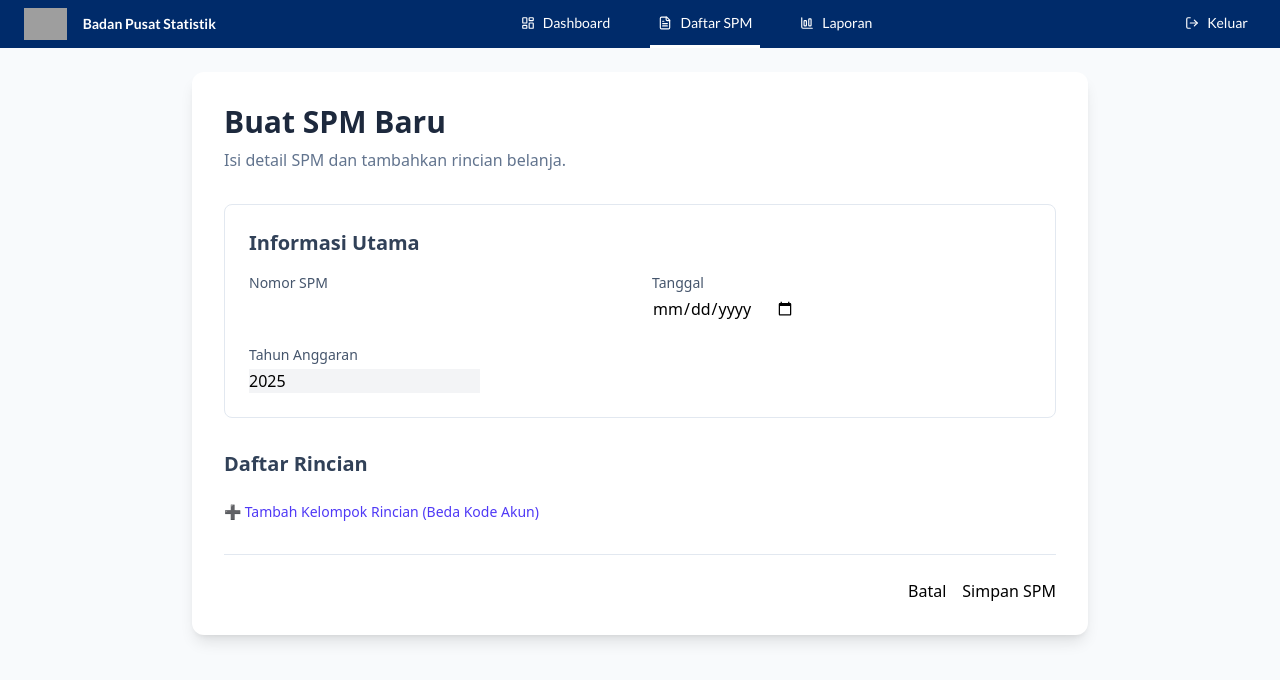
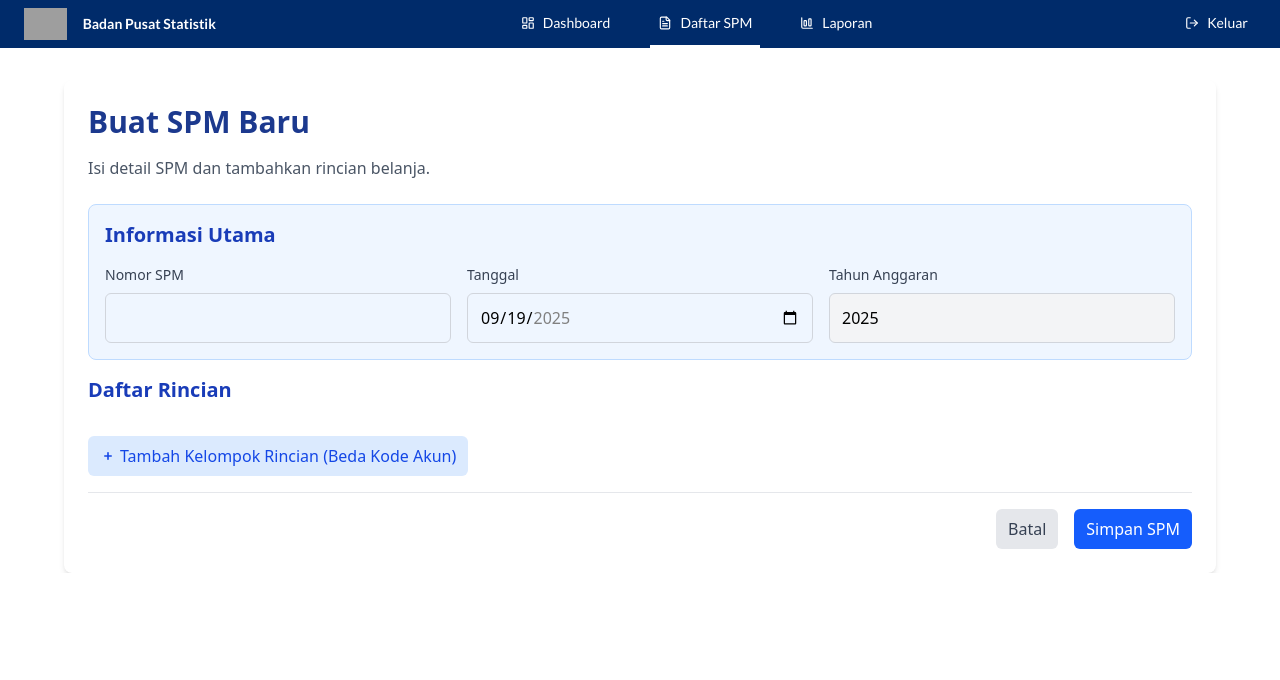
Before and after one commit to Kelwik/bps-spm-frontend, a React (Vite) app: page /spm/baru in a window 1280 px wide. Shown: the top 680 px of the page. Built offline with nearby package versions, Linux system fonts and the light colour scheme; sample sign-in values are in the browser's storage; grey boxes are pictures that could not be loaded.

Commit message:
Current working before status updt

```diff
--- a/src/App.jsx
+++ b/src/App.jsx
@@ -10,7 +10,6 @@ import SpmCreatePage from './pages/SpmCreatePage';
 
 function App() {
   return (
-    <>
     <BrowserRouter>
       <Routes>
         <Route path="/login" element={<LoginPage />} />
@@ -33,7 +32,6 @@ function App() {
         </Route>
       </Routes>
     </BrowserRouter>
-    </>
   );
 }
 
--- a/src/components/RincianGroup.jsx
+++ b/src/components/RincianGroup.jsx
@@ -42,17 +42,17 @@ function RincianGroup({ groupData, onUpdate, onRemove, isFirst }) {
   };
 
   return (
-    <div className="p-6 bg-blue-50 border border-blue-200 rounded-xl shadow-sm relative overflow-hidden">
+    <div className="p-3 bg-blue-50 border border-blue-200 rounded-lg shadow-sm overflow-hidden">
       {!isFirst && (
         <button
           type="button"
           onClick={onRemove}
-          className="absolute -top-4 -right-4 bg-red-500 text-white rounded-full h-8 w-8 flex items-center justify-center hover:bg-red-600 transition-colors z-10"
-          title="Hapus Kelompok Rincian"
+          className="mb-1 text-red-500 hover:text-red-700 transition-colors"
         >
+          {/* x icon */}
           <svg
             xmlns="http://www.w3.org/2000/svg"
-            className="h-5 w-5"
+            className="h-5 w-5 shrink-0"
             fill="none"
             viewBox="0 0 24 24"
             stroke="currentColor"
@@ -67,46 +67,53 @@ function RincianGroup({ groupData, onUpdate, onRemove, isFirst }) {
         </button>
       )}
 
-      <div className="grid grid-cols-1 md:grid-cols-3 gap-6 mb-6">
-        <div>
-          <label className="block text-sm font-medium text-gray-700 mb-2">
+      {/* note: add min-w-0 to child wrappers so long content can shrink */}
+      <div className="grid grid-cols-1 sm:grid-cols-3 gap-1 mb-1">
+        <div className="min-w-0">
+          <label className="block text-sm font-medium text-gray-700 mb-1">
             Kode Program
           </label>
           <input
             type="text"
             value={groupData.kodeProgram}
             onChange={(e) => handleInputChange('kodeProgram', e.target.value)}
-            className="w-full p-3 border border-gray-300 rounded-md focus:ring-2 focus:ring-blue-500 focus:border-blue-500"
+            className="w-full p-2 border border-gray-300 rounded-md focus:ring-2 focus:ring-blue-500 focus:border-blue-500"
             required
           />
         </div>
-        <div>
-          <label className="block text-sm font-medium text-gray-700 mb-2">
+
+        <div className="min-w-0">
+          <label className="block text-sm font-medium text-gray-700 mb-1">
             Kode Kegiatan
           </label>
           <input
             type="text"
             value={groupData.kodeKegiatan}
             onChange={(e) => handleInputChange('kodeKegiatan', e.target.value)}
-            className="w-full p-3 border border-gray-300 rounded-md focus:ring-2 focus:ring-blue-500 focus:border-blue-500"
+            className="w-full p-2 border border-gray-300 rounded-md focus:ring-2 focus:ring-blue-500 focus:border-blue-500"
             required
           />
         </div>
-        <div>
-          <label className="block text-sm font-medium text-gray-700 mb-2">
+
+        <div className="min-w-0">
+          <label className="block text-sm font-medium text-gray-700 mb-1">
             Kode Akun
           </label>
           <select
             value={groupData.kodeAkunId || ''}
             onChange={(e) => handleInputChange('kodeAkunId', e.target.value)}
-            className="w-full p-3 border border-gray-300 rounded-md focus:ring-2 focus:ring-blue-500 focus:border-blue-500 text-base"
+            className="w-full p-2 border border-gray-300 rounded-md focus:ring-2 focus:ring-blue-500 focus:border-blue-500 text-base min-w-0 truncate"
             required
           >
             <option value="" disabled>
               {isLoadingKodeAkun ? 'Memuat...' : 'Pilih Kode Akun'}
             </option>
             {kodeAkunList?.map((akun) => (
-              <option key={akun.id} value={akun.id}>
+              <option
+                key={akun.id}
+                value={akun.id}
+                title={`${akun.kode} - ${akun.nama}`} // full text on hover
+              >
                 {akun.kode} - {akun.nama}
               </option>
             ))}
@@ -114,7 +121,7 @@ function RincianGroup({ groupData, onUpdate, onRemove, isFirst }) {
         </div>
       </div>
 
-      <div className="space-y-4">
+      <div className="space-y-1">
         {groupData.items.map((item) => (
           <RincianItem
             key={item.id}
@@ -130,9 +137,13 @@ function RincianGroup({ groupData, onUpdate, onRemove, isFirst }) {
       <button
         type="button"
         onClick={handleAddItem}
-        className="mt-6 inline-flex items-center px-4 py-2 bg-blue-100 text-blue-700 rounded-md hover:bg-blue-200 transition-colors"
+        className="mt-1 inline-flex items-center px-3 py-2 bg-blue-100 text-blue-700 rounded-md hover:bg-blue-200 transition-colors"
       >
-        <svg className="w-5 h-5 mr-2" fill="currentColor" viewBox="0 0 20 20">
+        <svg
+          className="w-4 h-4 mr-1 shrink-0"
+          fill="currentColor"
+          viewBox="0 0 20 20"
+        >
           <path
             fillRule="evenodd"
             d="M10 5a1 1 0 011 1v3h3a1 1 0 110 2h-3v3a1 1 0 11-2 0v-3H6a1 1 0 110-2h3V6a1 1 0 011-1z"
--- a/src/pages/SpmCreatePage.jsx
+++ b/src/pages/SpmCreatePage.jsx
@@ -6,73 +6,79 @@ import apiClient from '../api';
 import RincianGroup from '../components/RincianGroup';
 import { useQuery, useMutation, useQueryClient } from '@tanstack/react-query';
 
-// Komponen Halaman untuk membuat atau mengedit SPM
 function SpmCreatePage({ isEditMode = false }) {
-  const { id: spmId } = useParams(); // Ambil ID dari URL jika dalam mode edit
+  const { id: spmId } = useParams();
   const navigate = useNavigate();
   const queryClient = useQueryClient();
   const { user } = useAuth();
   const { selectedSatkerId, tahunAnggaran: selectedYear } = useSatker();
 
-  // --- State Lokal Komponen ---
-  const [spmData, setSpmData] = useState({ nomorSpm: '', tanggal: '' });
+  const getDefaultTanggal = (year) => {
+    const today = new Date();
+    const month = String(today.getMonth() + 1).padStart(2, '0');
+    const day = String(today.getDate()).padStart(2, '0');
+    return `${year}-${month}-${day}`;
+  };
+
+  const [spmData, setSpmData] = useState({
+    nomorSpm: '',
+    tanggal: getDefaultTanggal(selectedYear),
+    tahunAnggaran: selectedYear,
+  });
   const [rincianGroups, setRincianGroups] = useState([]);
   const [error, setError] = useState(null);
 
-  // --- Pengambilan Data untuk Mode Edit ---
   const { data: existingSpmData, isLoading: isLoadingSpm } = useQuery({
     queryKey: ['spm', spmId],
     queryFn: async () => {
       const res = await apiClient.get(`/spm/${spmId}`);
       return res.data;
     },
-    // Hanya jalankan query ini jika dalam mode edit dan spmId ada
     enabled: isEditMode && !!spmId,
   });
 
-  // --- Efek untuk Mengisi Form Saat Data Edit Tersedia ---
+  useEffect(() => {
+    setSpmData((prev) => ({
+      ...prev,
+      tanggal: getDefaultTanggal(selectedYear),
+      tahunAnggaran: selectedYear,
+    }));
+  }, [selectedYear]);
+
   useEffect(() => {
     if (isEditMode && existingSpmData) {
-      // 1. Isi data utama SPM
       setSpmData({
         nomorSpm: existingSpmData.nomorSpm,
-        // Format tanggal dari ISO string (YYYY-MM-DDTHH:mm:ss.sssZ) ke YYYY-MM-DD
         tanggal: new Date(existingSpmData.tanggal).toISOString().split('T')[0],
         tahunAnggaran: existingSpmData.tahunAnggaran,
       });
 
-      // 2. Transformasi data rincian dari format 'datar' ke format 'bertingkat'
       const grouped = existingSpmData.rincian.reduce((acc, rincian) => {
         const groupKey = `${rincian.kodeProgram}-${rincian.kodeKegiatan}-${rincian.kodeAkunId}`;
         if (!acc[groupKey]) {
           acc[groupKey] = {
-            id: crypto.randomUUID(), // Buat ID sementara untuk grup
+            id: crypto.randomUUID(),
             kodeProgram: rincian.kodeProgram,
             kodeKegiatan: rincian.kodeKegiatan,
             kodeAkunId: rincian.kodeAkunId,
             items: [],
           };
         }
-        acc[groupKey].items.push({ ...rincian }); // 'id' rincian berasal dari database
+        acc[groupKey].items.push({ ...rincian });
         return acc;
       }, {});
       setRincianGroups(Object.values(grouped));
     }
   }, [isEditMode, existingSpmData]);
 
-  // --- Logika Mutasi (Create/Update) dengan TanStack Mutation ---
   const { mutate: saveSpm, isPending: isSaving } = useMutation({
-    mutationFn: (payload) => {
-      if (isEditMode) {
-        return apiClient.put(`/spm/${spmId}`, payload);
-      }
-      return apiClient.post('/spm', payload);
-    },
+    mutationFn: (payload) =>
+      isEditMode
+        ? apiClient.put(`/spm/${spmId}`, payload)
+        : apiClient.post('/spm', payload),
     onSuccess: () => {
-      // Segarkan kembali data di halaman daftar
       queryClient.invalidateQueries({ queryKey: ['spms'] });
       queryClient.invalidateQueries({ queryKey: ['allRincian'] });
-      // Kembali ke halaman daftar rincian
       navigate('/');
     },
     onError: (err) => {
@@ -85,9 +91,23 @@ function SpmCreatePage({ isEditMode = false }) {
     },
   });
 
-  // --- Handler untuk Form ---
   const handleSpmDataChange = (e) => {
-    setSpmData((prev) => ({ ...prev, [e.target.name]: e.target.value }));
+    const { name, value } = e.target;
+
+    if (name === 'tanggal') {
+      const chosenDate = new Date(value);
+      const forcedDate = new Date(
+        selectedYear,
+        chosenDate.getMonth(),
+        chosenDate.getDate()
+      );
+      setSpmData((prev) => ({
+        ...prev,
+        tanggal: forcedDate.toISOString().split('T')[0],
+      }));
+    } else {
+      setSpmData((prev) => ({ ...prev, [name]: value }));
+    }
   };
 
   const handleAddGroup = () => {
@@ -139,10 +159,9 @@ function SpmCreatePage({ isEditMode = false }) {
       return;
     }
 
-    // Meratakan kembali data rincian untuk dikirim ke API
     const rincianForApi = rincianGroups.flatMap((group) =>
       group.items.map((item) => ({
-        id: isEditMode ? item.id : undefined, // Sertakan ID hanya jika mode edit
+        id: isEditMode ? item.id : undefined,
         kodeProgram: group.kodeProgram,
         kodeKegiatan: group.kodeKegiatan,
         kodeAkunId: group.kodeAkunId,
@@ -168,41 +187,40 @@ function SpmCreatePage({ isEditMode = false }) {
     saveSpm(finalPayload);
   };
 
-  // --- Tampilan UI ---
   if (isEditMode && isLoadingSpm) {
     return (
-      <div className="p-6 text-center">Memuat data SPM untuk diedit...</div>
+      <div className="p-4 text-center">Memuat data SPM untuk diedit...</div>
     );
   }
 
   return (
-    <div className="p-6 bg-slate-50 min-h-screen">
-      <div className="max-w-4xl mx-auto bg-white p-8 rounded-xl shadow-lg">
-        <h1 className="text-3xl font-bold text-slate-800 mb-2">
+    <div className="mt-8 mx-4 md:mx-8 overflow-x-hidden">
+      <div className="bg-white p-4 md:p-6 rounded-lg shadow-md max-w-6xl mx-auto">
+        <h1 className="text-2xl md:text-3xl font-bold text-blue-900 mb-4">
           {isEditMode ? 'Edit SPM' : 'Buat SPM Baru'}
         </h1>
-        <p className="text-slate-500 mb-8">
+        <p className="text-gray-600 mb-6">
           {isEditMode
             ? 'Ubah detail SPM di bawah ini.'
             : 'Isi detail SPM dan tambahkan rincian belanja.'}
         </p>
 
         {error && (
-          <div className="bg-red-100 border-l-4 border-red-500 text-red-700 p-4 mb-6 rounded-md">
-            <p className="font-bold">Error</p>
+          <div className="bg-red-50 border-l-4 border-red-500 text-red-700 p-4 mb-6 rounded-md">
+            <p className="font-semibold">Error</p>
             <p>{error}</p>
           </div>
         )}
 
-        <form onSubmit={handleSubmit} className="space-y-8">
-          {/* Bagian Data Utama */}
-          <div className="p-6 border border-slate-200 rounded-lg">
-            <h2 className="text-xl font-semibold text-slate-700 mb-4">
+        <form onSubmit={handleSubmit} className="space-y-4">
+          {/* Informasi Utama */}
+          <div className="p-4 bg-blue-50 border border-blue-200 rounded-lg">
+            <h2 className="text-lg md:text-xl font-semibold text-blue-800 mb-4">
               Informasi Utama
             </h2>
-            <div className="grid grid-cols-1 md:grid-cols-2 gap-6">
+            <div className="grid grid-cols-1 md:grid-cols-3 gap-4">
               <div>
-                <label className="block text-sm font-medium text-slate-600 mb-1">
+                <label className="block text-sm font-medium text-gray-700 mb-2">
                   Nomor SPM
                 </label>
                 <input
@@ -210,25 +228,27 @@ function SpmCreatePage({ isEditMode = false }) {
                   name="nomorSpm"
                   value={spmData.nomorSpm}
                   onChange={handleSpmDataChange}
-                  className="form-input"
+                  className="w-full p-2 md:p-3 border border-gray-300 rounded-md focus:ring-2 focus:ring-blue-500 focus:border-blue-500"
                   required
                 />
               </div>
               <div>
-                <label className="block text-sm font-medium text-slate-600 mb-1">
+                <label className="block text-sm font-medium text-gray-700 mb-2">
                   Tanggal
                 </label>
                 <input
                   type="date"
                   name="tanggal"
                   value={spmData.tanggal}
+                  min={`${selectedYear}-01-01`}
+                  max={`${selectedYear}-12-31`}
                   onChange={handleSpmDataChange}
-                  className="form-input"
+                  className="w-full p-2 md:p-3 border border-gray-300 rounded-md focus:ring-2 focus:ring-blue-500 focus:border-blue-500"
                   required
                 />
               </div>
               <div>
-                <label className="block text-sm font-medium text-slate-600 mb-1">
+                <label className="block text-sm font-medium text-gray-700 mb-2">
                   Tahun Anggaran
                 </label>
                 <input
@@ -236,18 +256,18 @@ function SpmCreatePage({ isEditMode = false }) {
                   name="tahunAnggaran"
                   value={isEditMode ? spmData.tahunAnggaran : selectedYear}
                   disabled
-                  className="form-input bg-gray-100"
+                  className="w-full p-2 md:p-3 border border-gray-300 rounded-md bg-gray-100 cursor-not-allowed"
                 />
               </div>
             </div>
           </div>
 
-          {/* Bagian Rincian */}
+          {/* Daftar Rincian */}
           <div>
-            <h2 className="text-xl font-semibold text-slate-700 mb-4">
+            <h2 className="text-lg md:text-xl font-semibold text-blue-800 mb-4">
               Daftar Rincian
             </h2>
-            <div className="space-y-6">
+            <div className="space-y-4">
               {rincianGroups.map((group, index) => (
                 <RincianGroup
                   key={group.id}
@@ -261,22 +281,37 @@ function SpmCreatePage({ isEditMode = false }) {
             <button
               type="button"
               onClick={handleAddGroup}
-              className="mt-6 flex items-center gap-2 text-sm font-medium text-indigo-600 hover:text-indigo-800 transition-colors"
+              className="mt-4 inline-flex items-center px-3 py-2 bg-blue-100 text-blue-700 rounded-md hover:bg-blue-200 transition-colors"
             >
-              ➕ Tambah Kelompok Rincian (Beda Kode Akun)
+              <svg
+                className="w-4 h-4 mr-1 shrink-0"
+                fill="currentColor"
+                viewBox="0 0 20 20"
+              >
+                <path
+                  fillRule="evenodd"
+                  d="M10 5a1 1 0 011 1v3h3a1 1 0 110 2h-3v3a1 1 0 11-2 0v-3H6a1 1 0 110-2h3V6a1 1 0 011-1z"
+                  clipRule="evenodd"
+                />
+              </svg>
+              Tambah Kelompok Rincian (Beda Kode Akun)
             </button>
           </div>
 
-          {/* Tombol Aksi */}
-          <div className="pt-6 border-t border-slate-200 flex justify-end gap-4">
+          {/* Buttons */}
+          <div className="pt-4 border-t border-gray-200 flex flex-col sm:flex-row justify-end gap-4">
             <button
               type="button"
               onClick={() => navigate('/')}
-              className="btn-secondary"
+              className="w-full sm:w-auto px-3 py-2 bg-gray-200 text-gray-700 rounded-md hover:bg-gray-300 transition-colors"
             >
               Batal
             </button>
-            <button type="submit" className="btn-primary" disabled={isSaving}>
+            <button
+              type="submit"
+              className="w-full sm:w-auto px-3 py-2 bg-blue-600 text-white rounded-md hover:bg-blue-700 transition-colors"
+              disabled={isSaving}
+            >
               {isSaving
                 ? isEditMode
                   ? 'Memperbarui...'
--- a/src/pages/SpmPage.jsx
+++ b/src/pages/SpmPage.jsx
@@ -22,9 +22,8 @@ const formatCurrency = (number) => {
 
 function SpmListPage() {
   const queryClient = useQueryClient();
-  const { user } = useAuth(); // Dapatkan info user untuk hak akses
+  const { user } = useAuth();
 
-  // 1. Mengambil data SPM dari API
   const {
     data: spms,
     isLoading,
@@ -38,24 +37,19 @@ function SpmListPage() {
     },
   });
 
-  // 2. Setup mutasi untuk menghapus SPM
   const deleteSpmMutation = useMutation({
     mutationFn: (spmId) => apiClient.delete(`/spm/${spmId}`),
     onSuccess: () => {
-      // Jika berhasil, segarkan kembali data di tabel
       queryClient.invalidateQueries({ queryKey: ['spms'] });
-      // Anda mungkin juga ingin menyegarkan daftar rincian jika ada
       queryClient.invalidateQueries({ queryKey: ['allRincian'] });
     },
     onError: (error) => {
-      // Tampilkan notifikasi error (bisa diganti dengan library notifikasi)
       alert(
         `Gagal menghapus SPM: ${error.response?.data?.error || error.message}`
       );
     },
   });
 
-  // Fungsi yang dipanggil saat tombol hapus diklik
   const handleDelete = (spmId, nomorSpm) => {
     if (
       window.confirm(
@@ -67,9 +61,9 @@ function SpmListPage() {
   };
 
   return (
-    <div className="p-4 md:p-6 bg-slate-50 min-h-screen">
+    <div className="p-4 md:p-6 bg-slate-50 min-h-screen overflow-x-hidden">
       <div className="max-w-7xl mx-auto">
-        <div className="flex justify-between items-center mb-6">
+        <div className="flex flex-col md:flex-row justify-between items-center mb-6 gap-4">
           <div>
             <h1 className="text-2xl md:text-3xl font-bold text-slate-800">
               Daftar SPM
@@ -78,7 +72,7 @@ function SpmListPage() {
               Kelola semua Surat Perintah Membayar.
             </p>
           </div>
-          <Link to="/spm/baru" className="btn-primary">
+          <Link to="/spm/baru" className="btn-primary w-full md:w-auto">
             <svg
               xmlns="http://www.w3.org/2000/svg"
               className="h-5 w-5"
@@ -110,38 +104,37 @@ function SpmListPage() {
                   <tr>
                     <th
                       scope="col"
-                      className="px-6 py-3 text-left text-xs font-medium text-slate-500 uppercase tracking-wider"
+                      className="px-4 py-3 text-left text-xs font-medium text-slate-500 uppercase tracking-wider"
                     >
                       Nomor SPM
                     </th>
                     <th
                       scope="col"
-                      className="px-6 py-3 text-left text-xs font-medium text-slate-500 uppercase tracking-wider"
+                      className="px-4 py-3 text-left text-xs font-medium text-slate-500 uppercase tracking-wider"
                     >
                       Tanggal
                     </th>
-                    {/* Kolom Satker hanya tampil untuk admin provinsi */}
                     {user && user.role !== 'op_satker' && (
                       <th
                         scope="col"
-                        className="px-6 py-3 text-left text-xs font-medium text-slate-500 uppercase tracking-wider"
+                        className="px-4 py-3 text-left text-xs font-medium text-slate-500 uppercase tracking-wider"
                       >
                         Satker
                       </th>
                     )}
                     <th
                       scope="col"
-                      className="px-6 py-3 text-left text-xs font-medium text-slate-500 uppercase tracking-wider"
+                      className="px-4 py-3 text-left text-xs font-medium text-slate-500 uppercase tracking-wider"
                     >
                       Total Anggaran
                     </th>
                     <th
                       scope="col"
-                      className="px-6 py-3 text-left text-xs font-medium text-slate-500 uppercase tracking-wider"
+                      className="px-4 py-3 text-left text-xs font-medium text-slate-500 uppercase tracking-wider"
                     >
                       Jml. Rincian
                     </th>
-                    <th scope="col" className="relative px-6 py-3">
+                    <th scope="col" className="px-4 py-3 text-right">
                       <span className="sr-only">Aksi</span>
                     </th>
                   </tr>
@@ -151,7 +144,7 @@ function SpmListPage() {
                     <tr>
                       <td
                         colSpan={user && user.role !== 'op_satker' ? 6 : 5}
-                        className="px-6 py-8 text-center text-slate-500"
+                        className="px-4 py-8 text-center text-slate-500"
                       >
                         Tidak ada data SPM yang ditemukan.
                       </td>
@@ -159,24 +152,24 @@ function SpmListPage() {
                   ) : (
                     spms.map((spm) => (
                       <tr key={spm.id} className="hover:bg-slate-50">
-                        <td className="px-6 py-4 whitespace-nowrap text-sm font-medium text-slate-900">
+                        <td className="px-4 py-4 text-sm font-medium text-slate-900">
                           {spm.nomorSpm}
                         </td>
-                        <td className="px-6 py-4 whitespace-nowrap text-sm text-slate-600">
+                        <td className="px-4 py-4 text-sm text-slate-600">
                           {formatDate(spm.tanggal)}
                         </td>
                         {user && user.role !== 'op_satker' && (
-                          <td className="px-6 py-4 whitespace-nowrap text-sm text-slate-600">
+                          <td className="px-4 py-4 text-sm text-slate-600">
                             {spm.satker?.nama || 'N/A'}
                           </td>
                         )}
-                        <td className="px-6 py-4 whitespace-nowrap text-sm text-slate-600 font-mono">
+                        <td className="px-4 py-4 text-sm text-slate-600 font-mono">
                           {formatCurrency(spm.totalAnggaran)}
                         </td>
-                        <td className="px-6 py-4 whitespace-nowrap text-sm text-slate-600 text-center">
+                        <td className="px-4 py-4 text-sm text-slate-600 text-center">
                           {spm._count?.rincian || 0}
                         </td>
-                        <td className="px-6 py-4 whitespace-nowrap text-right text-sm font-medium space-x-2">
+                        <td className="px-4 py-4 text-right text-sm font-medium space-x-2">
                           <Link
                             to={`/spm/${spm.id}/edit`}
                             className="text-indigo-600 hover:text-indigo-900"
```
Also changed, not shown: src/components/RincianItem.jsx (+56 -49 lines). Lines whose indentation alone changed are shown as unchanged.
